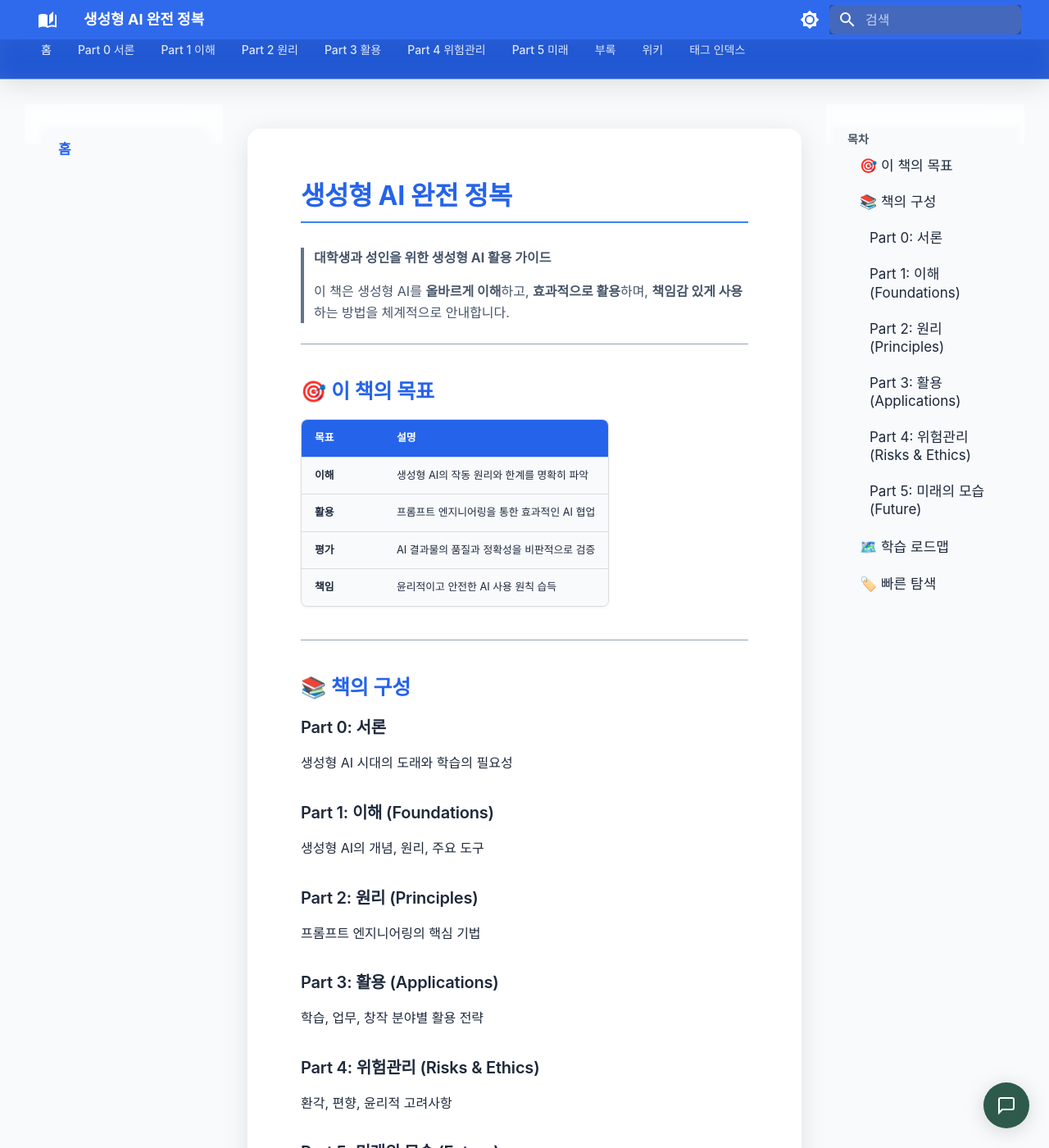
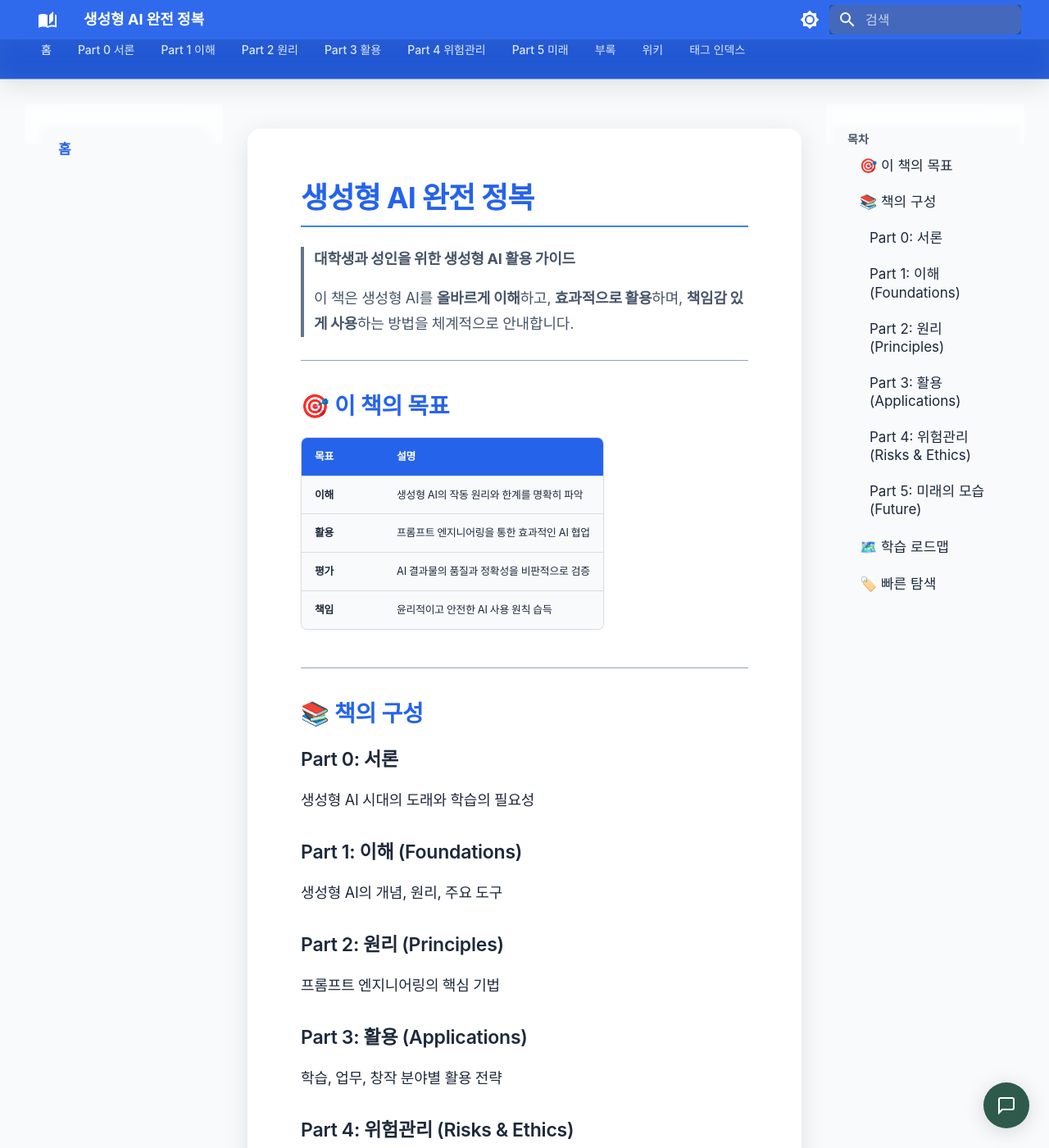
Before and after one commit to Zakedu/genai-book, an MkDocs documentation site: the page built from docs/index.md, in a window 1280 px wide and 1400 px high. Shown: the whole window at 82% size. Built offline with MkDocs 1.6.1 and Material for MkDocs 9.7.7, drawn with Linux system fonts in a browser that asks for light colours; some web fonts are replaced; comment, search, counter and statistics services are not loaded.

Commit message:
Fix: 타이포그래피 최적화 - 자간/행간 조정
- 본문 폰트 크기 0.9rem으로 조정
- 행간(line-height) 1.7로 설정
- 자간(letter-spacing) -0.01em으로 조밀하게
- 단어 간격(word-spacing) -0.02em으로 조정
- 제목별 크기 체계화 (h1: 1.8rem, h2: 1.4rem, h3: 1.15rem)
- 여백 최적화

```diff
--- a/docs/stylesheets/extra.css
+++ b/docs/stylesheets/extra.css
@@ -196,24 +196,51 @@ body {
   box-shadow: var(--glass-shadow);
 }
 
+/* ===================================
+   타이포그래피 최적화
+   =================================== */
+.md-typeset {
+  font-size: 0.9rem;
+  line-height: 1.7;
+  letter-spacing: -0.01em;
+  word-spacing: -0.02em;
+}
+
+.md-typeset p {
+  margin-bottom: 1em;
+}
+
+.md-typeset li {
+  margin-bottom: 0.3em;
+}
+
 /* 제목 스타일 */
 .md-typeset h1 {
+  font-size: 1.8rem;
   font-weight: 700;
+  letter-spacing: -0.02em;
   color: var(--md-primary-fg-color);
   border-bottom: 2px solid var(--md-primary-fg-color--light);
   padding-bottom: 0.5rem;
-  margin-bottom: 1.5rem;
+  margin-bottom: 1.2rem;
 }
 
 .md-typeset h2 {
+  font-size: 1.4rem;
   font-weight: 600;
+  letter-spacing: -0.01em;
   color: var(--md-primary-fg-color);
-  margin-top: 2rem;
+  margin-top: 1.8rem;
+  margin-bottom: 0.8rem;
 }
 
 .md-typeset h3 {
+  font-size: 1.15rem;
   font-weight: 600;
+  letter-spacing: -0.01em;
   color: var(--md-default-fg-color);
+  margin-top: 1.5rem;
+  margin-bottom: 0.6rem;
 }
 
 /* ===================================
```
